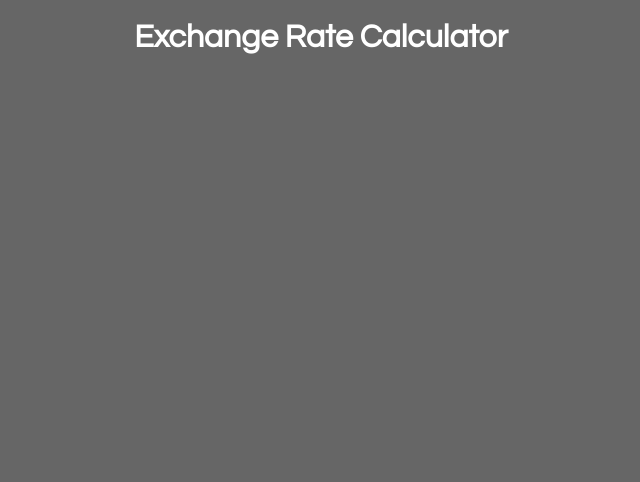
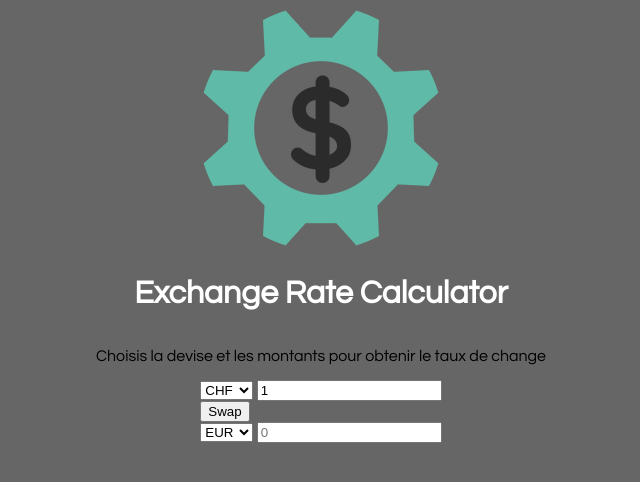
Before and after one commit to christinalorenzomontes/Exchange-Rate-Calculator, a plain HTML site: page index.html in a window 1280 px wide. Shown: the whole page, without its empty margins (319-959 px from the left). Drawn offline with Linux system fonts and the light colour scheme.

Commit message:
html structure and img

```diff
--- a/index.html
+++ b/index.html
@@ -7,7 +7,134 @@
     <title>Exchange Rate Calculator</title>
   </head>
   <body>
+    <img src="img/money.png" alt="" class="money-img" />
     <h1>Exchange Rate Calculator</h1>
+    <p>Choisis la devise et les montants pour obtenir le taux de change</p>
+
+    <div class="container">
+      <div class="currency">
+        <select id="currency-one">
+          <option value="AED">AED</option>
+          <option value="ARS">ARS</option>
+          <option value="AUD">AUD</option>
+          <option value="BGN">BGN</option>
+          <option value="BRL">BRL</option>
+          <option value="BSD">BSD</option>
+          <option value="CAD">CAD</option>
+          <option value="CHF" selected>CHF</option>
+          <option value="CLP">CLP</option>
+          <option value="CNY">CNY</option>
+          <option value="COP">COP</option>
+          <option value="CZK">CZK</option>
+          <option value="DKK">DKK</option>
+          <option value="DOP">DOP</option>
+          <option value="EGP">EGP</option>
+          <option value="EUR">EUR</option>
+          <option value="FJD">FJD</option>
+          <option value="GBP">GBP</option>
+          <option value="GTQ">GTQ</option>
+          <option value="HKD">HKD</option>
+          <option value="HRK">HRK</option>
+          <option value="HUF">HUF</option>
+          <option value="IDR">IDR</option>
+          <option value="ILS">ILS</option>
+          <option value="INR">INR</option>
+          <option value="ISK">ISK</option>
+          <option value="JPY">JPY</option>
+          <option value="KRW">KRW</option>
+          <option value="KZT">KZT</option>
+          <option value="MXN">MXN</option>
+          <option value="MYR">MYR</option>
+          <option value="NOK">NOK</option>
+          <option value="NZD">NZD</option>
+          <option value="PAB">PAB</option>
+          <option value="PEN">PEN</option>
+          <option value="PHP">PHP</option>
+          <option value="PKR">PKR</option>
+          <option value="PLN">PLN</option>
+          <option value="PYG">PYG</option>
+          <option value="RON">RON</option>
+          <option value="RUB">RUB</option>
+          <option value="SAR">SAR</option>
+          <option value="SEK">SEK</option>
+          <option value="SGD">SGD</option>
+          <option value="THB">THB</option>
+          <option value="TRY">TRY</option>
+          <option value="TWD">TWD</option>
+          <option value="UAH">UAH</option>
+          <option value="USD">USD</option>
+          <option value="UYU">UYU</option>
+          <option value="VND">VND</option>
+          <option value="ZAR">ZAR</option>
+        </select>
+        <input type="number" id="amount-one" placeholder="0" value="1"/>
+      </div>
+
+      <div class="swap-rate-container">
+        <button class="btn" id="rate">
+          Swap
+        </button>
+        <div class="rate" id="rate"></div>
+      </div>
+
+      <div class="currency">
+        <select id="currency-two">
+          <option value="AED">AED</option>
+          <option value="ARS">ARS</option>
+          <option value="AUD">AUD</option>
+          <option value="BGN">BGN</option>
+          <option value="BRL">BRL</option>
+          <option value="BSD">BSD</option>
+          <option value="CAD">CAD</option>
+          <option value="CHF">CHF</option>
+          <option value="CLP">CLP</option>
+          <option value="CNY">CNY</option>
+          <option value="COP">COP</option>
+          <option value="CZK">CZK</option>
+          <option value="DKK">DKK</option>
+          <option value="DOP">DOP</option>
+          <option value="EGP">EGP</option>
+          <option value="EUR" selected>EUR</option>
+          <option value="FJD">FJD</option>
+          <option value="GBP">GBP</option>
+          <option value="GTQ">GTQ</option>
+          <option value="HKD">HKD</option>
+          <option value="HRK">HRK</option>
+          <option value="HUF">HUF</option>
+          <option value="IDR">IDR</option>
+          <option value="ILS">ILS</option>
+          <option value="INR">INR</option>
+          <option value="ISK">ISK</option>
+          <option value="JPY">JPY</option>
+          <option value="KRW">KRW</option>
+          <option value="KZT">KZT</option>
+          <option value="MXN">MXN</option>
+          <option value="MYR">MYR</option>
+          <option value="NOK">NOK</option>
+          <option value="NZD">NZD</option>
+          <option value="PAB">PAB</option>
+          <option value="PEN">PEN</option>
+          <option value="PHP">PHP</option>
+          <option value="PKR">PKR</option>
+          <option value="PLN">PLN</option>
+          <option value="PYG">PYG</option>
+          <option value="RON">RON</option>
+          <option value="RUB">RUB</option>
+          <option value="SAR">SAR</option>
+          <option value="SEK">SEK</option>
+          <option value="SGD">SGD</option>
+          <option value="THB">THB</option>
+          <option value="TRY">TRY</option>
+          <option value="TWD">TWD</option>
+          <option value="UAH">UAH</option>
+          <option value="USD">USD</option>
+          <option value="UYU">UYU</option>
+          <option value="VND">VND</option>
+          <option value="ZAR">ZAR</option>
+        </select>
+        <input type="number" id="amount-two" placeholder="0"/>
+      </div>
+    </div>
     <script src="script.js"></script>
   </body>
 </html>
```
Also changed, not shown: img/money.png (added).
